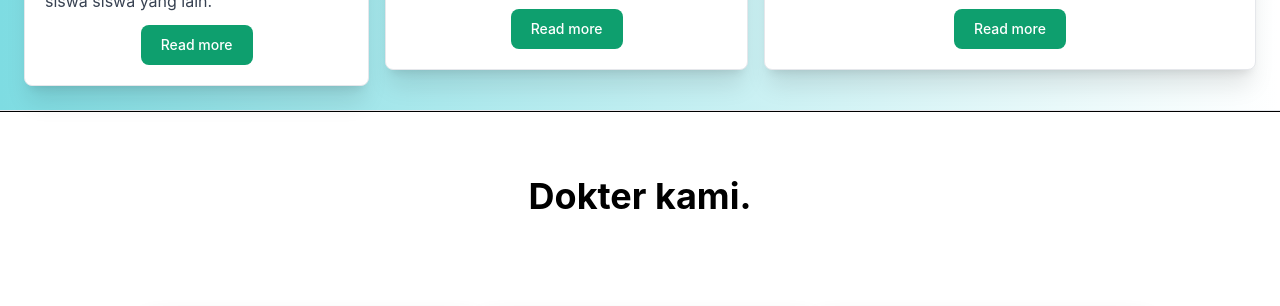
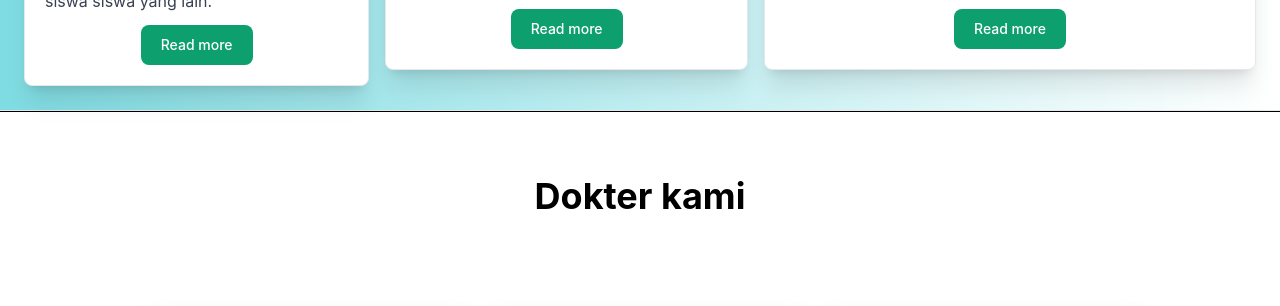
Before and after one commit to Noffalll/kelompok_1, a website: page index.html in a window 1280 px wide. Shown: the part 2302-2608 px from the top of the page. Drawn offline with nearby package versions, Linux system fonts and the light colour scheme.

Commit message:
Update index.html

```diff
--- a/index.html
+++ b/index.html
@@ -754,7 +754,7 @@
 
     <!-- Content 4 End -->
     <!-- Berita Start -->
-    <div class="text-center font-bold text-2xl md:text-4xl pt-16 pb-10">Dokter kami.</div>
+    <div class="text-center font-bold text-2xl md:text-4xl pt-16 pb-10">Dokter kami</div>
     <section id="berita" class="p-16 flex flex-wrap justify-center">
         <!-- Card 1 -->
         <div class="shadow-xl max-w-xs mx-2 mb-4 bg-white border border-gray-200 rounded-lg shadow dark:bg-gray-800 dark:border-gray-700">
```
